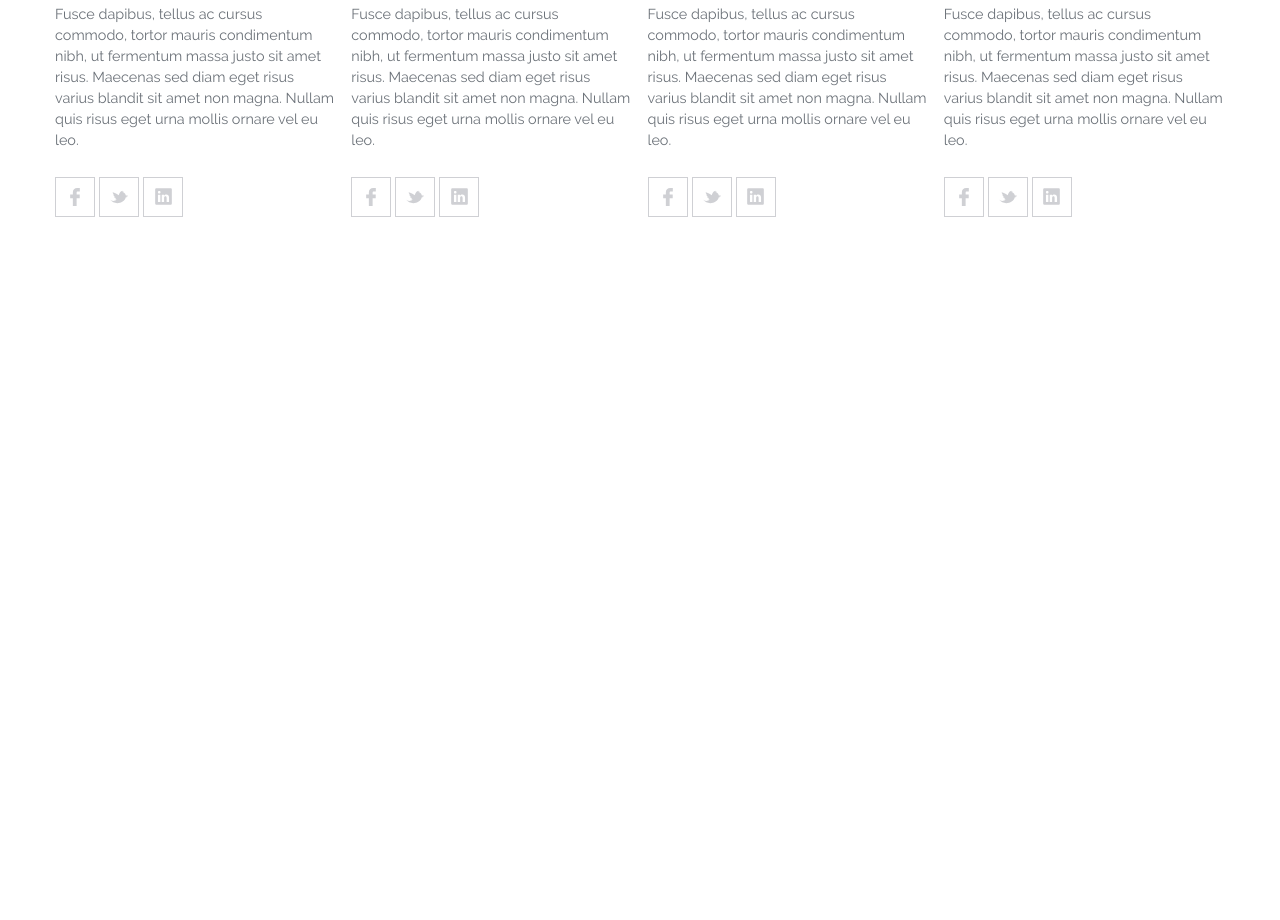
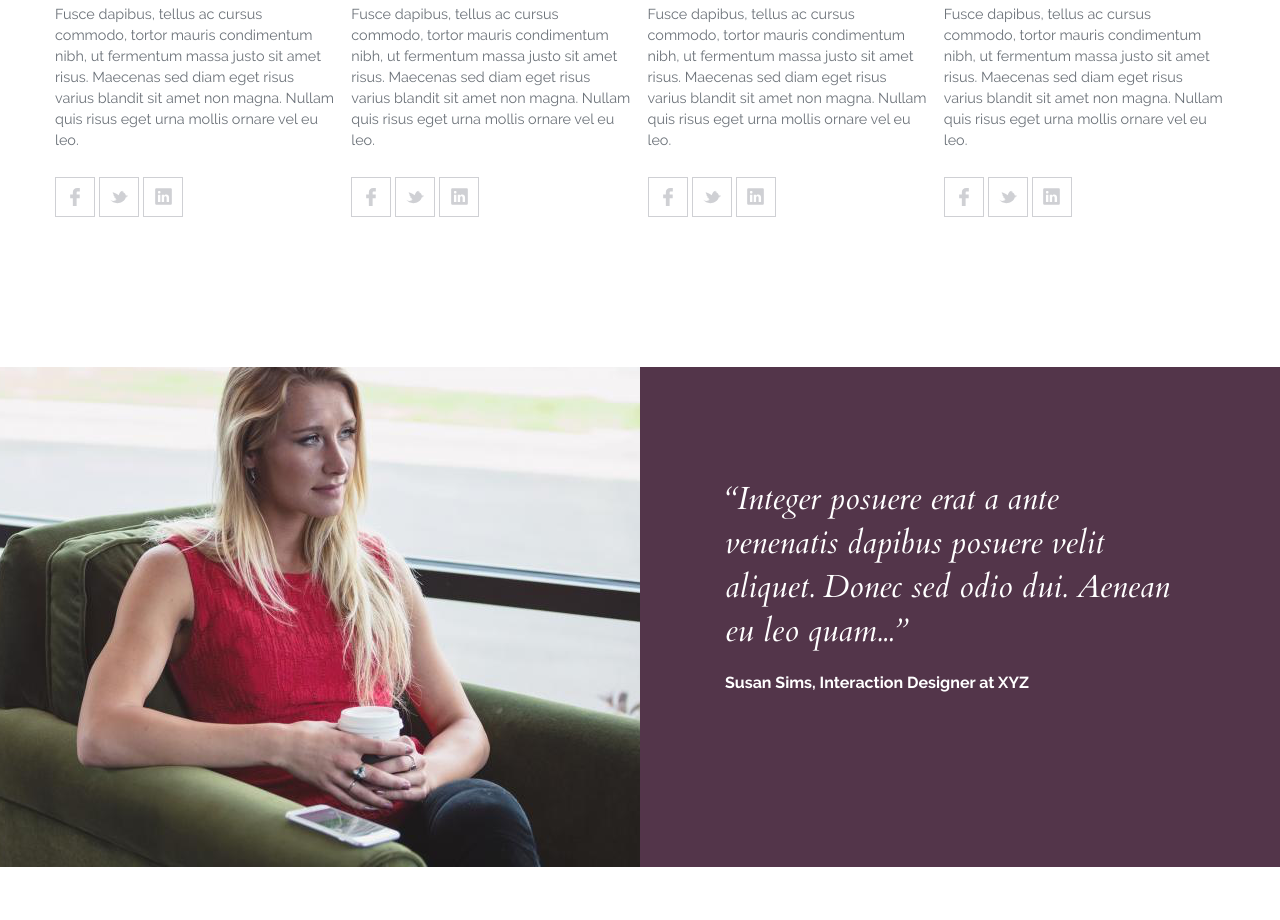
Before and after one commit to nixtone/activebox, a plain HTML site: page index.html in a window 1280 px wide. Shown: the part 2440-3360 px from the top of the page. Before the commit the page ends 2757 px from the top, so only its background shows below. Drawn offline with Linux system fonts and the light colour scheme.

Commit message:
testimonials

```diff
--- a/index.html
+++ b/index.html
@@ -270,6 +270,18 @@
 		</div>
 	</div>
 
+	<div id="testimonials" class="wide">
+		<div class="preview_area">
+			<img src="static/images/upload/testimonials/1.png" alt="" class="preview">
+		</div>
+		<div class="slider_area">
+			<div class="slide">
+				<div class="speech">“Integer posuere erat a ante<br> venenatis dapibus posuere velit<br> aliquet. Donec sed odio dui. Aenean<br> eu leo quam...”</div>
+				<div class="name">Susan Sims, Interaction Designer at XYZ</div>
+			</div>
+		</div>
+	</div>
+
 </div>
 
 <footer>
--- a/static/custom.css
+++ b/static/custom.css
@@ -281,6 +281,33 @@ header {
 	}
 }
 
+#testimonials {
+	display: grid;
+	grid-template-columns: repeat(2, 1fr);
+	min-height: 500px;
+	.preview_area {
+		position: relative;
+		.preview {
+			position: absolute;
+			top: 0;
+			right: 0;
+		}
+	}
+	.slider_area {
+		background: var(--color7);
+		padding: 110px 85px;
+		color: var(--color3);
+		.speech {
+			font-family: Cardo;
+			font-size: 2em;
+		}
+		.name {
+			font-weight: bold;
+			margin-top: 20px;
+		}
+	}
+}
+
 #scroll_top {
 	position: fixed;
 	right: 15px;
```
Also changed, not shown: static/images/upload/testimonials/1.png (added).
